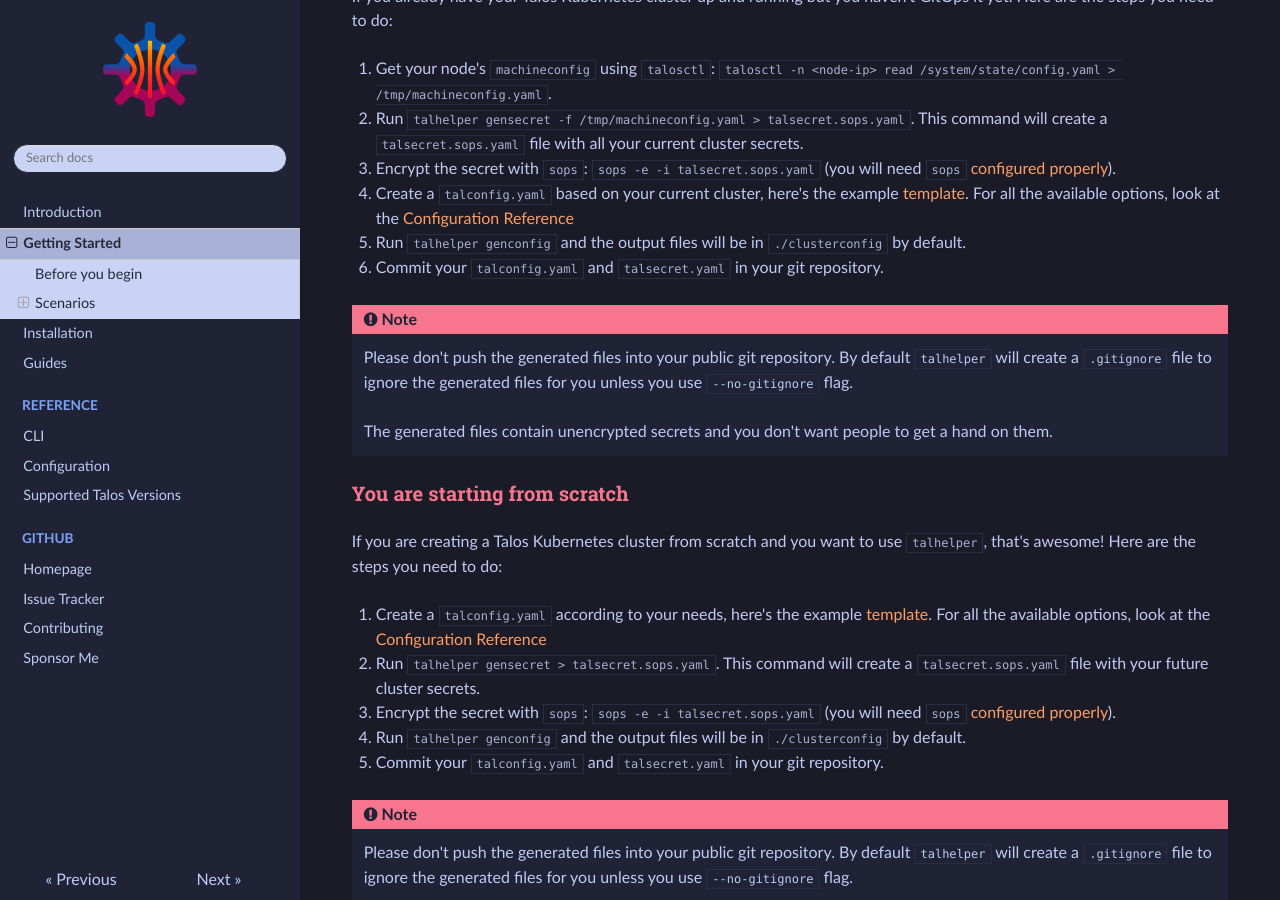
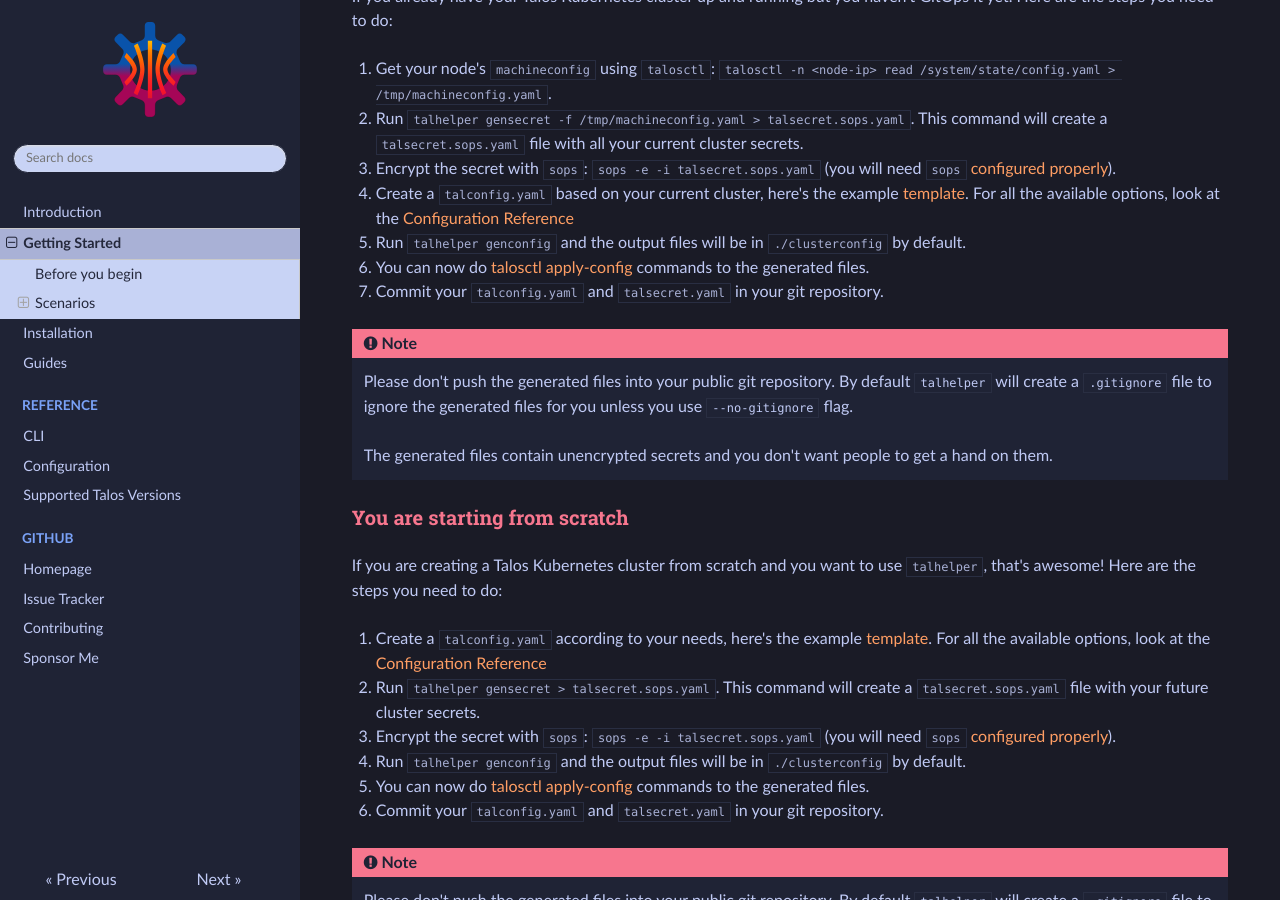
Before and after one commit to budimanjojo/talhelper, an MkDocs documentation site: the page built from docs/docs/getting-started.md, in a window 1280 px wide and 900 px high, scrolled down 631 px. Built offline with MkDocs 1.6.1, drawn with Linux system fonts in a browser that asks for light colours.

Commit message:
docs: update documentation
Fixes: https://github.com/budimanjojo/talhelper/issues/183

```diff
--- a/docs/docs/getting-started.md
+++ b/docs/docs/getting-started.md
@@ -24,7 +24,8 @@
 3. Encrypt the secret with `sops`: `sops -e -i talsecret.sops.yaml` (you will need `sops` [configured properly](guides.md#configuring-sops-for-talhelper)).
 4. Create a `talconfig.yaml` based on your current cluster, here's the example [template](https://github.com/budimanjojo/talhelper/blob/master/example/talconfig.yaml). For all the available options, look at the [Configuration Reference](reference/configuration.md)
 5. Run `talhelper genconfig` and the output files will be in `./clusterconfig` by default.
-6. Commit your `talconfig.yaml` and `talsecret.yaml` in your git repository.
+6. You can now do [talosctl apply-config](https://www.talos.dev/latest/reference/cli/#talosctl-apply-config) commands to the generated files.
+7. Commit your `talconfig.yaml` and `talsecret.yaml` in your git repository.
 
 !!! note
 
@@ -42,7 +43,8 @@
 2. Run `talhelper gensecret > talsecret.sops.yaml`. This command will create a `talsecret.sops.yaml` file with your future cluster secrets.
 3. Encrypt the secret with `sops`: `sops -e -i talsecret.sops.yaml` (you will need `sops` [configured properly](guides.md#configuring-sops-for-talhelper)).
 4. Run `talhelper genconfig` and the output files will be in `./clusterconfig` by default.
-5. Commit your `talconfig.yaml` and `talsecret.yaml` in your git repository.
+5. You can now do [talosctl apply-config](https://www.talos.dev/latest/reference/cli/#talosctl-apply-config) commands to the generated files.
+6. Commit your `talconfig.yaml` and `talsecret.yaml` in your git repository.
 
 !!! note
 
```
